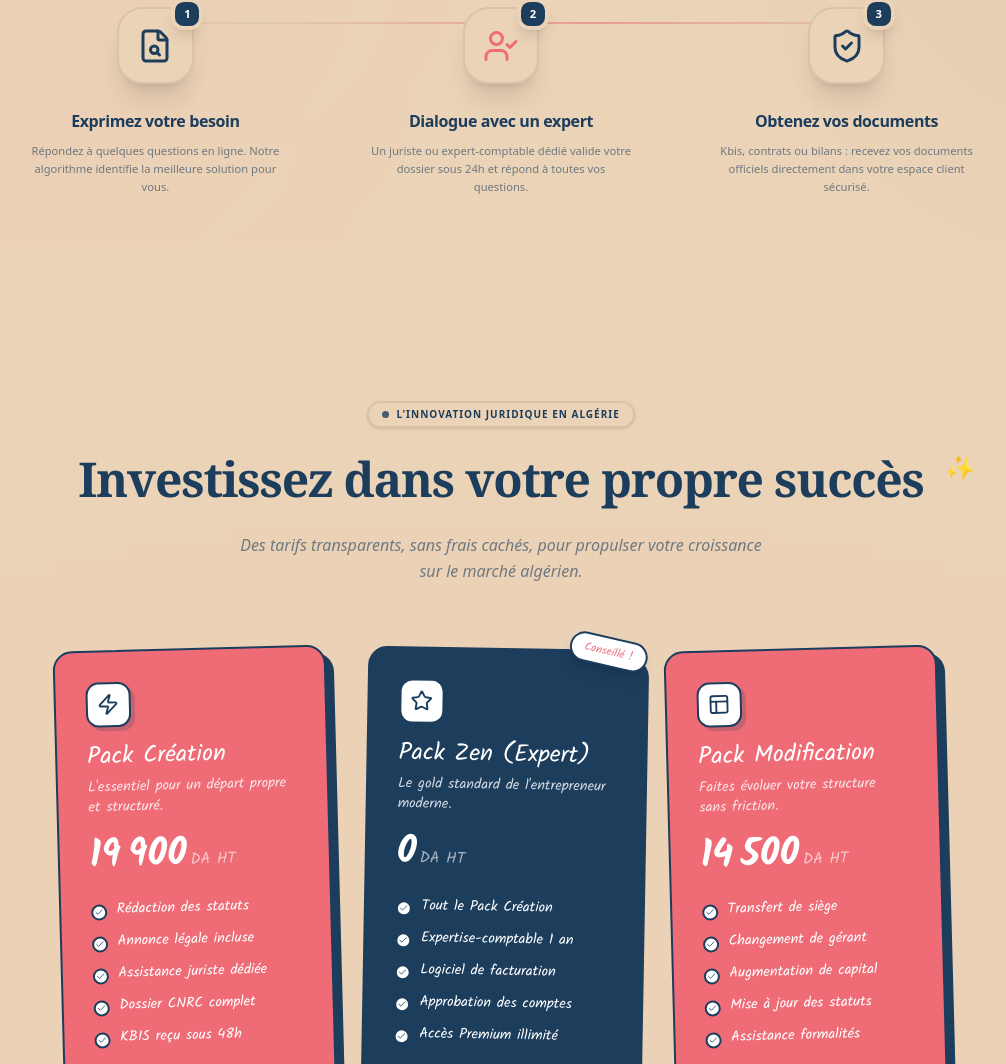
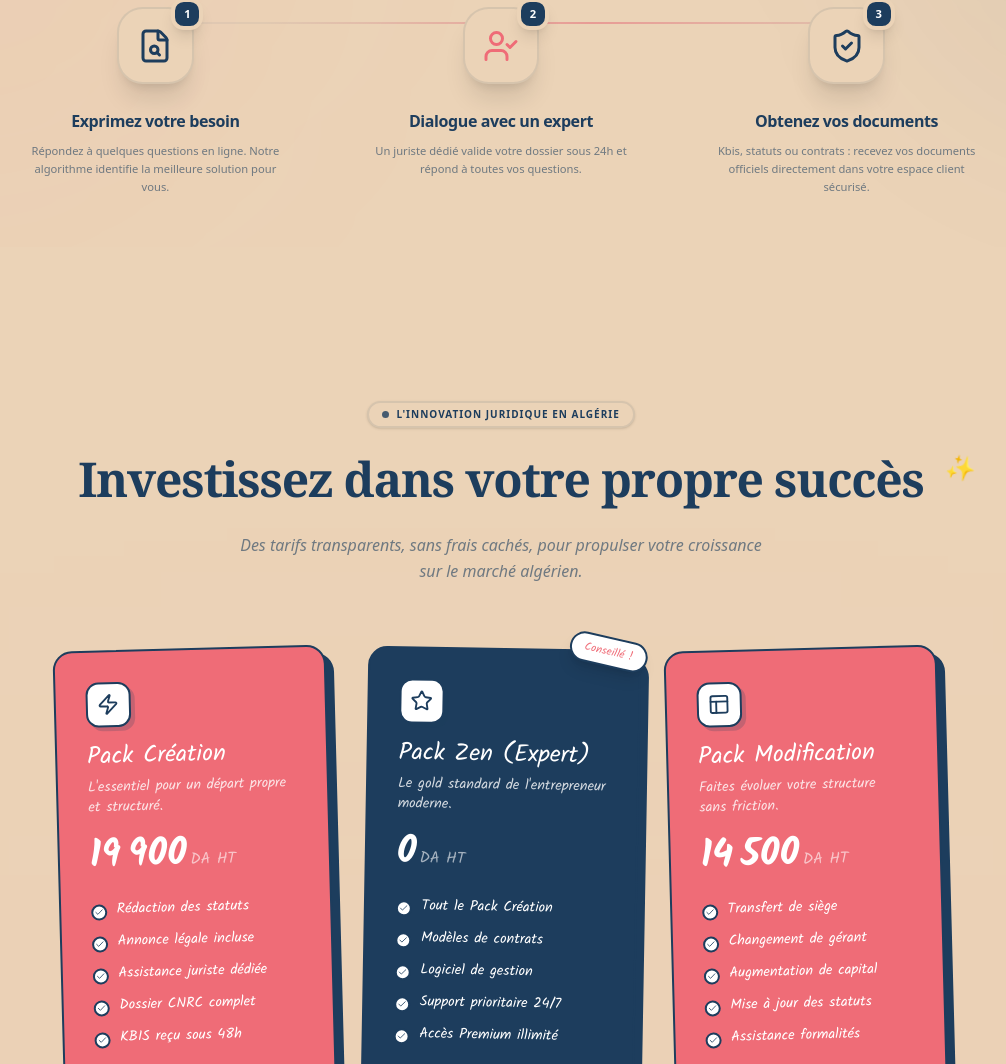
Before and after one commit to yousri33/massilia, a Next.js app: page / in a window 1280 px wide. Shown: the part 1077-2141 px from the top of the page, without its empty margins (139-1145 px from the left). Built offline with nearby package versions, Linux system fonts and the light colour scheme.

Commit message:
feat: Remove accounting services and fix background colors to match video

```diff
--- a/src/app/comptabilite/page.tsx
+++ /dev/null
@@ -1,31 +0,0 @@
-'use client'
-
-import { Header } from "@/components/ui/header-2";
-import { Footer } from "@/components/Footer";
-import { ServiceDetail } from "@/components/ServiceDetail";
-import { Calculator } from "lucide-react";
-
-export default function ComptabilitePage() {
-  const slide = {
-    number: '02',
-    tag: 'Comptabilité',
-    icon: Calculator,
-    title: 'Vos comptes,\nen ordre parfait',
-    description: "Bilan, TVA, paie — nos experts-comptables certifiés s'occupent de tout. Vous vous concentrez sur votre croissance, pas sur les chiffres.",
-    cta: 'Voir les offres',
-    stats: [
-      { value: '100%', label: 'Conformité fiscale' },
-      { value: '0 DA', label: 'Pénalités garanties' },
-    ],
-    accent: '#EF6C77',
-    id: 's2',
-  };
-
-  return (
-    <main className="min-h-screen bg-background">
-      <Header />
-      <ServiceDetail slide={slide} />
-      <Footer />
-    </main>
-  );
-}
--- a/src/app/layout.tsx
+++ b/src/app/layout.tsx
@@ -24,7 +24,7 @@ const kalam = Kalam({
 
 export const metadata: Metadata = {
   title: "Legal Pilot | Votre entreprise, sans effort",
-  description: "Bureau Juridique Digital pour entrepreneurs. Création, comptabilité et modifications de statuts.",
+  description: "Bureau Juridique Digital pour entrepreneurs. Création et modifications de statuts.",
 };
 
 export default function RootLayout({
--- a/src/components/Footer.tsx
+++ b/src/components/Footer.tsx
@@ -81,7 +81,6 @@ export const Footer = () => {
             <ul className="flex flex-col gap-3.5 text-sm text-navy/80 font-bold uppercase tracking-tight">
               <li><Link href="/modifications" className="hover:text-coral transition-colors">Modification de statuts</Link></li>
               <li><Link href="/juridique" className="hover:text-coral transition-colors">Modèle de contrat</Link></li>
-              <li><Link href="/comptabilite" className="hover:text-coral transition-colors">Approbation des comptes</Link></li>
               <li><Link href="/juridique" className="hover:text-coral transition-colors">Marques & Brevets</Link></li>
             </ul>
           </div>
--- a/src/components/Hero.tsx
+++ b/src/components/Hero.tsx
@@ -17,7 +17,7 @@ export const Hero = () => {
     <section
       className="relative min-h-screen pt-44 pb-32 overflow-hidden flex items-center bg-background"
     >
-      {/* Background Shapes Removed to stay seamless with #eadac7 */}
+      {/* Background Shapes Removed to stay seamless with the video */}
 
       <div className="max-w-7xl mx-auto px-4 sm:px-6 lg:px-8 w-full z-10">
         <div className="grid grid-cols-1 lg:grid-cols-2 gap-16 items-center">
@@ -66,7 +66,7 @@ export const Hero = () => {
               animate="visible"
               className="text-lg sm:text-xl text-slate-600 max-w-lg mb-12 leading-relaxed"
             >
-              Juristes, experts-comptables et avocats : toutes leurs expertises réunies sur <span className="font-bold text-navy">la plateforme #1 pour entreprendre.</span>
+              Juristes et avocats : toutes leurs expertises réunies sur <span className="font-bold text-navy">la plateforme #1 pour entreprendre.</span>
             </motion.p>
 
             <motion.div
--- a/src/components/HowItWorks.tsx
+++ b/src/components/HowItWorks.tsx
@@ -14,13 +14,13 @@ const steps = [
   },
   {
     title: 'Dialogue avec un expert',
-    desc: 'Un juriste ou expert-comptable dédié valide votre dossier sous 24h et répond à toutes vos questions.',
+    desc: 'Un juriste dédié valide votre dossier sous 24h et répond à toutes vos questions.',
     icon: UserCheck,
     num: 2,
   },
   {
     title: 'Obtenez vos documents',
-    desc: 'Kbis, contrats ou bilans : recevez vos documents officiels directement dans votre espace client sécurisé.',
+    desc: 'Kbis, statuts ou contrats : recevez vos documents officiels directement dans votre espace client sécurisé.',
     icon: ShieldCheck,
     num: 3,
   },
--- a/src/components/PacksSection.tsx
+++ b/src/components/PacksSection.tsx
@@ -30,9 +30,9 @@ const packTiers: (PricingTier & { unit: string })[] = [
     color: 'navy',
     features: [
       'Tout le Pack Création',
-      'Expertise-comptable 1 an',
-      'Logiciel de facturation',
-      'Approbation des comptes',
+      'Modèles de contrats',
+      'Logiciel de gestion',
+      'Support prioritaire 24/7',
       'Accès Premium illimité'
     ],
     popular: true,
--- a/src/components/ParallaxFlow.tsx
+++ b/src/components/ParallaxFlow.tsx
@@ -94,7 +94,7 @@ const HeroSection = () => {
             transition={{ duration: 0.8, delay: 0.4, ease: "easeOut" }}
             className="text-lg sm:text-xl text-navy/80 max-w-lg mb-10 leading-relaxed"
           >
-            Juristes, experts-comptables et avocats réunis sur{' '}
+            Juristes et avocats réunis sur{' '}
             <span className="font-bold text-navy">la plateforme #1 pour entreprendre.</span>
           </motion.p>
 
--- a/src/components/ServicesGrid.tsx
+++ b/src/components/ServicesGrid.tsx
@@ -11,13 +11,7 @@ const services = [
     color: 'bg-navy/10',
     iconColor: 'text-navy'
   },
-  {
-    title: 'Expertise-Comptable',
-    desc: 'Déclarations fiscales, approbation des comptes, tenue régulière.',
-    icon: Calculator,
-    color: 'bg-coral/10',
-    iconColor: 'text-coral'
-  },
+
   {
     title: 'Modifier mes statuts',
     desc: 'Transfert de siège, cessions d’actions, augmentations de capital.',
@@ -70,7 +64,7 @@ export const ServicesGrid = () => {
           <div className="max-w-xl">
             <h2 className="font-serif font-black text-4xl sm:text-5xl lg:text-6xl text-navy leading-[1.1] mb-8">La plateforme pour <br/><span className="text-coral underline decoration-navy decoration-4 underline-offset-8">entreprendre.</span></h2>
             <p className="text-lg text-navy/75 font-medium leading-relaxed">
-              Juristes, experts-comptables et avocats : accédez à une expertise d&apos;élite réunie sur une seule interface digitale.
+              Juristes et avocats : accédez à une expertise d&apos;élite réunie sur une seule interface digitale.
             </p>
           </div>
           <motion.button
--- a/src/components/Testimonials.tsx
+++ b/src/components/Testimonials.tsx
@@ -18,7 +18,7 @@ const testimonials = [
       handle: "@lina_ecommerce",
       avatar: "https://images.unsplash.com/photo-1494790108377-be9c29b29330?w=150&h=150&fit=crop&crop=face"
     },
-    text: "Enfin une solution digitale en Algérie qui fonctionne vraiment ! Ma comptabilité est maintenant fluide et automatisée.",
+    text: "Enfin une solution digitale en Algérie qui fonctionne vraiment ! Ma création d'entreprise a été fluide et rapide.",
     href: "#"
   },
   {
--- a/src/components/ui/header-2.tsx
+++ b/src/components/ui/header-2.tsx
@@ -12,7 +12,6 @@ export function Header() {
 
 	const services = [
 		{ label: "Création d'entreprise", href: '/creation', description: 'Immatriculation rapide' },
-		{ label: 'Comptabilité', href: '/comptabilite', description: 'Gestion fiscale & sociale' },
 		{ label: 'Juridique & Contrats', href: '/juridique', description: 'Avocats & Experts' },
 		{ label: 'Modifications', href: '/modifications', description: 'Évolutions statutaires' },
 	];
```
